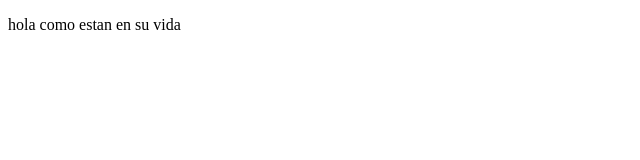
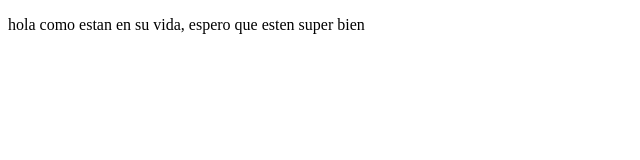
Before and after one commit to ala9sf/proyectoDemo-test, a plain HTML site: page index.html in a window 1280 px wide. Shown: the whole page, without its empty margins (0-640 px from the left). Drawn offline with Linux system fonts and the light colour scheme.

Commit message:
cambios agregamos texto

```diff
--- a/index.html
+++ b/index.html
@@ -9,7 +9,8 @@
 </head>
 <body>
     <p>
-        hola como estan en su vida
+        hola como estan en su vida, espero que esten super bien
+
     </p>
 </body>
 </html>
```
